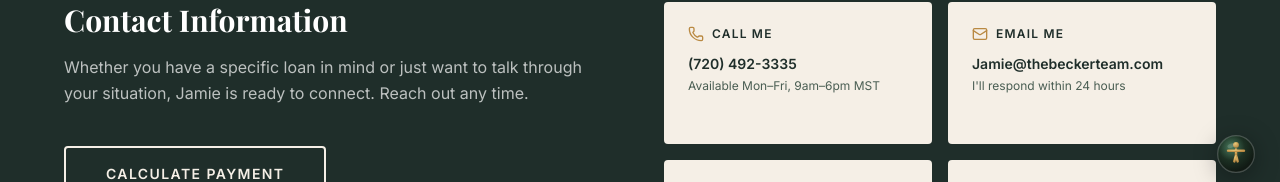
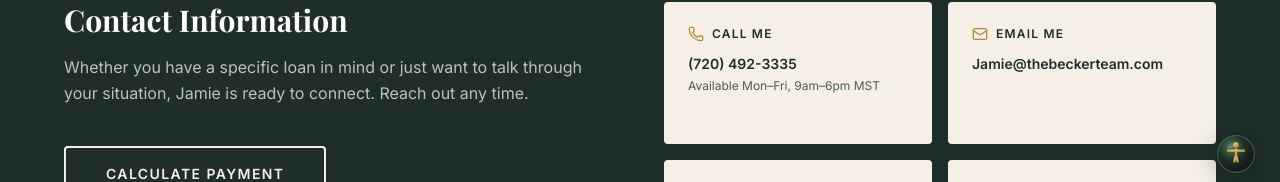
Before and after one commit to AppStudioPros/becker-team, a Next.js app: page /contact in a window 1280 px wide. Shown: the part 530-712 px from the top of the page. Built offline with nearby package versions, Linux system fonts and the light colour scheme.

Commit message:
Remove the response-time promise from the Contact email card

```diff
--- a/app/contact/page.tsx
+++ b/app/contact/page.tsx
@@ -22,7 +22,6 @@ const contactCards = [
     icon: Mail,
     label: 'Email Me',
     value: 'Jamie@thebeckerteam.com',
-    sub: "I'll respond within 24 hours",
     href: 'mailto:Jamie@thebeckerteam.com',
   },
   {
@@ -164,7 +163,7 @@ export default function ContactPage() {
                   ) : (
                     <p className="text-sm font-semibold mb-1" style={{ color: '#1F2E2A' }}>{card.value}</p>
                   )}
-                  <p className="text-xs" style={{ color: '#4a5e53' }}>{card.sub}</p>
+                  {card.sub && <p className="text-xs" style={{ color: '#4a5e53' }}>{card.sub}</p>}
                 </div>
               )
             })}
```
